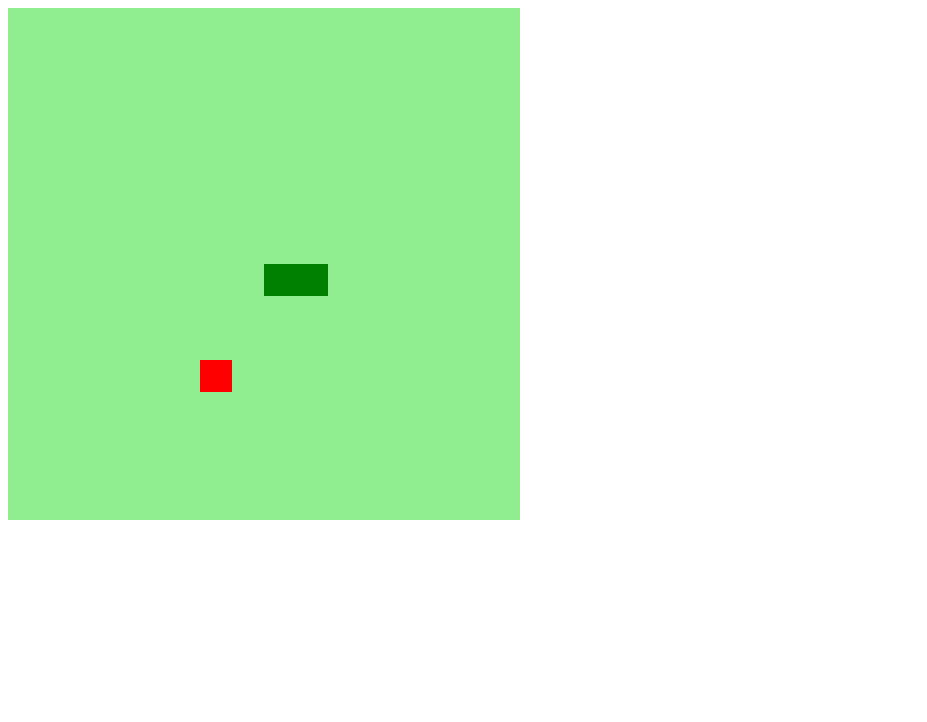
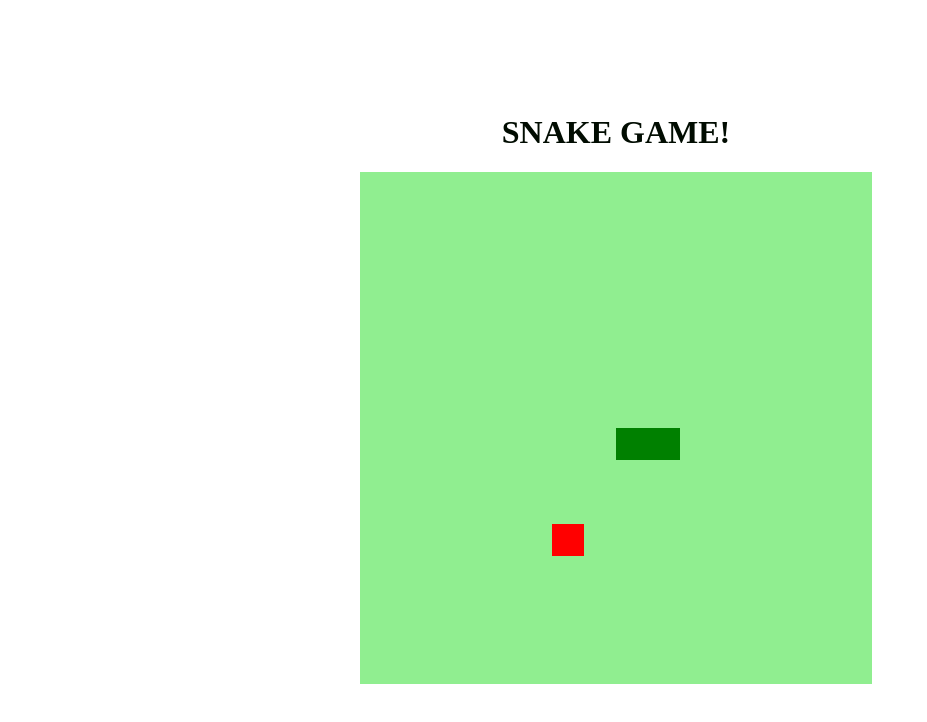
Before and after one commit to maylasinha2755/dio-snake, a plain HTML site: page index.html in a window 1280 px wide. Shown: the whole page, without its empty margins (0-927 px from the left). Drawn offline with Linux system fonts and the light colour scheme.

Commit message:
adicionar estilizacao ao body

```diff
--- a/index.html
+++ b/index.html
@@ -8,6 +8,7 @@
     <title>SNAKE GAME</title>
   </head>
   <body>
+    <h1>SNAKE GAME!</h1>
     <canvas id="snake" width="512" height="512"></canvas>
   </body>
 </html>
--- a/style.css
+++ b/style.css
@@ -0,0 +1,9 @@
+body {
+  height: 95vh;
+  width: 95vw;
+  display: flex;
+  justify-content: center;
+  align-items: center;
+  flex-direction: column;
+  color: rgb(1, 12, 1);
+}
```
